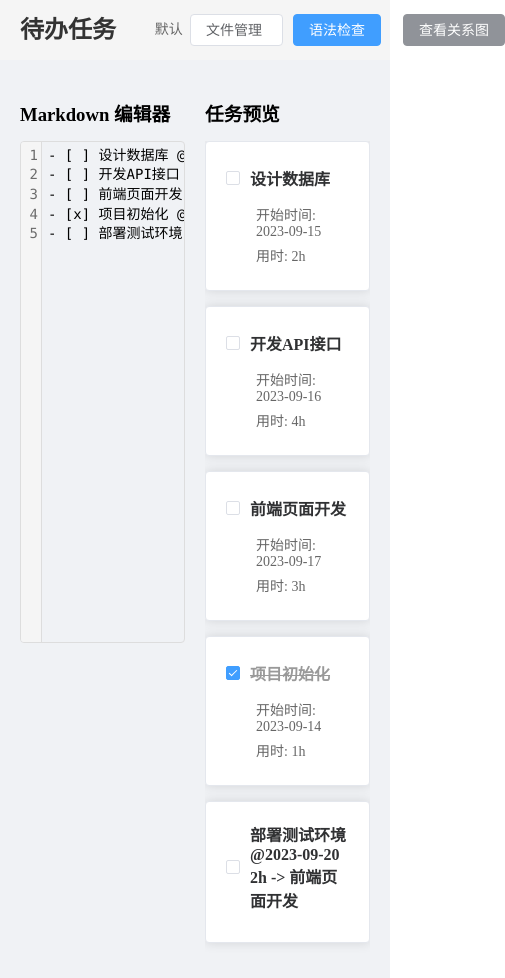
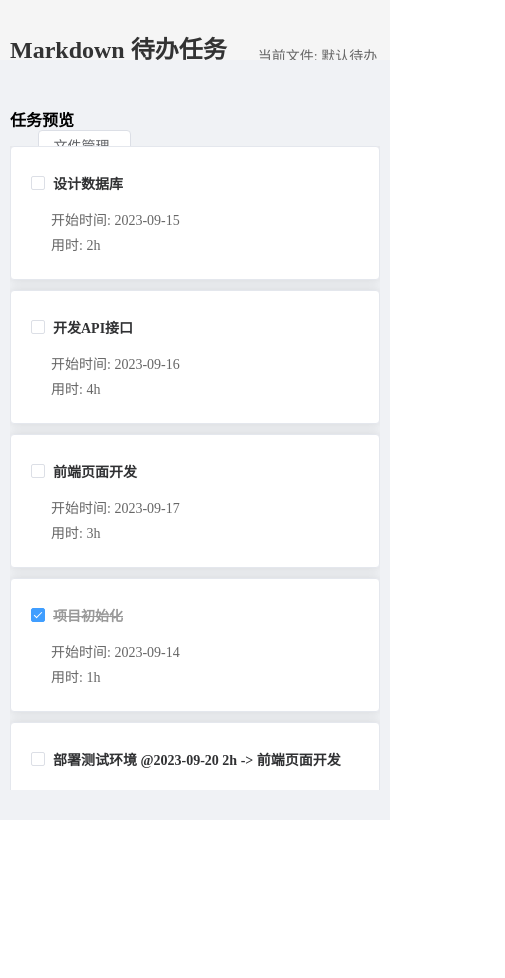
Before and after one commit to TargetCenter/AITodoList, a Vue app: page / in a window 390 px wide. Shown: the whole page, 505 px wide, since content can reach past the window. After the commit the page ends 844 px from the top, so only its background shows below. Built offline with nearby package versions, Linux system fonts and the light colour scheme.

Commit message:
style(TodoEditor): 添加移动端自适应样式并修复滚动问题
添加媒体查询以优化移动端显示效果，包括布局调整和样式优化
为编辑器容器添加 overflow-y 属性解决内容溢出问题

```diff
--- a/src/views/TodoEditor.vue
+++ b/src/views/TodoEditor.vue
@@ -426,6 +426,7 @@ export default {
 <style scoped>
 .todo-editor {
   height: 100%;
+  overflow-y: auto;
 }
 
 .el-header {
@@ -511,4 +512,77 @@ export default {
 .dialog-footer {
   text-align: right;
 }
+
+/* 移动端自适应样式 */
+@media (max-width: 768px) {
+  .el-row {
+    display: flex;
+    flex-direction: column;
+  }
+
+  .el-col {
+    width: 100% !important;
+    max-width: 100% !important;
+    margin-bottom: 20px;
+  }
+
+  .editor-container {
+    display: none !important;
+  }
+
+  .preview-container {
+    width: 100%;
+  }
+
+  .el-header {
+    flex-direction: column;
+    align-items: stretch;
+    gap: 10px;
+    padding: 10px;
+    line-height: normal;
+  }
+
+  .header-content {
+    width: 100%;
+    justify-content: space-between;
+  }
+
+  .toolbar {
+    width: 100%;
+    justify-content: center;
+    flex-wrap: wrap;
+  }
+
+  .el-main {
+    padding: 10px;
+    overflow-y: auto;
+  }
+
+  .task-list {
+    overflow-y: auto;
+    max-height: calc(100vh - 200px);
+  }
+
+  .task-details {
+    padding-left: 20px;
+  }
+
+  .task-card {
+    margin-bottom: 10px;
+  }
+
+  .task-header {
+    flex-wrap: wrap;
+  }
+
+  .task-header span {
+    margin-left: 8px;
+    font-size: 14px;
+  }
+
+  h3 {
+    font-size: 16px;
+    margin-bottom: 10px;
+  }
+}
 </style>
```
